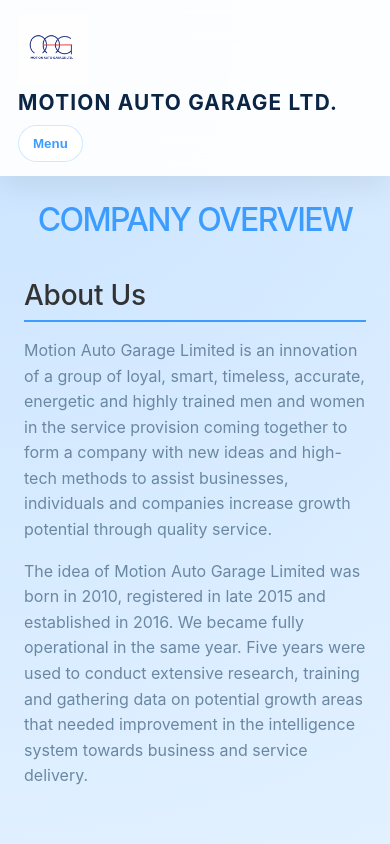
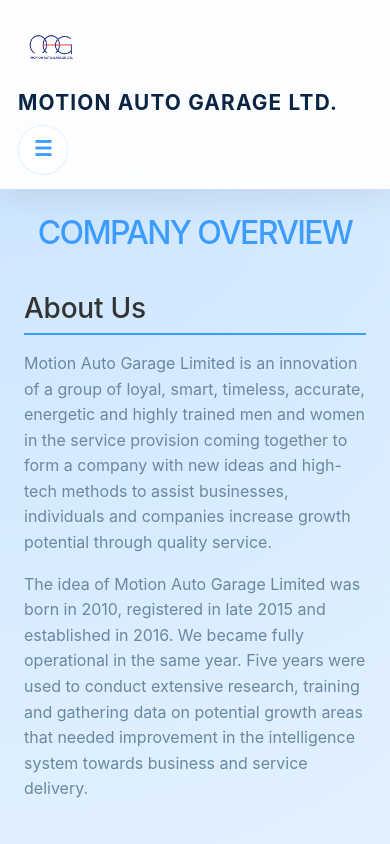
Before and after one commit to Jamoo020/Motion-auto-garage, a React (Vite) app: page /about in a window 390 px wide. Shown: the top 844 px of the page. Built offline with nearby package versions, Linux system fonts and the light colour scheme.

Commit message:
Implement proper mobile sidebar menu with hidden drawer and scroll-close behavior

```diff
--- a/src/components/Header.css
+++ b/src/components/Header.css
@@ -144,8 +144,9 @@
     gap: 14px;
     transform: translateX(-100%);
     opacity: 0;
+    visibility: hidden;
     pointer-events: none;
-    transition: transform 0.25s ease, opacity 0.25s ease;
+    transition: transform 0.25s ease, opacity 0.25s ease, visibility 0s linear 0.25s;
     box-shadow: 18px 0 48px rgba(0, 0, 0, 0.25);
     border-right: 1px solid rgba(255, 255, 255, 0.08);
     z-index: 21;
@@ -154,9 +155,10 @@
   nav.open {
     transform: translateX(0);
     opacity: 1;
+    visibility: visible;
     pointer-events: auto;
+    transition: transform 0.25s ease, opacity 0.25s ease;
   }
-
   nav a {
     flex: 0 0 auto;
     margin: 0;
@@ -176,6 +178,17 @@
     display: inline-flex;
     align-items: center;
     justify-content: center;
+    font-size: 1rem;
+    min-width: 50px;
+    min-height: 50px;
+    background: rgba(255, 255, 255, 0.9);
+    border: 1px solid rgba(60, 157, 255, 0.16);
+    color: var(--accent);
+  }
+
+  .menu-icon {
+    font-size: 1.3rem;
+    line-height: 1;
   }
 
   .drawer-backdrop {
--- a/src/components/Header.jsx
+++ b/src/components/Header.jsx
@@ -33,7 +33,7 @@
           aria-expanded={menuOpen}
           aria-label="Toggle navigation menu"
         >
-          {menuOpen ? 'Close' : 'Menu'}
+          <span className="menu-icon">{menuOpen ? '✕' : '☰'}</span>
         </button>
         <nav className={menuOpen ? 'open' : ''}>
           <Link to="/" onClick={() => setMenuOpen(false)}>Home</Link>
```
